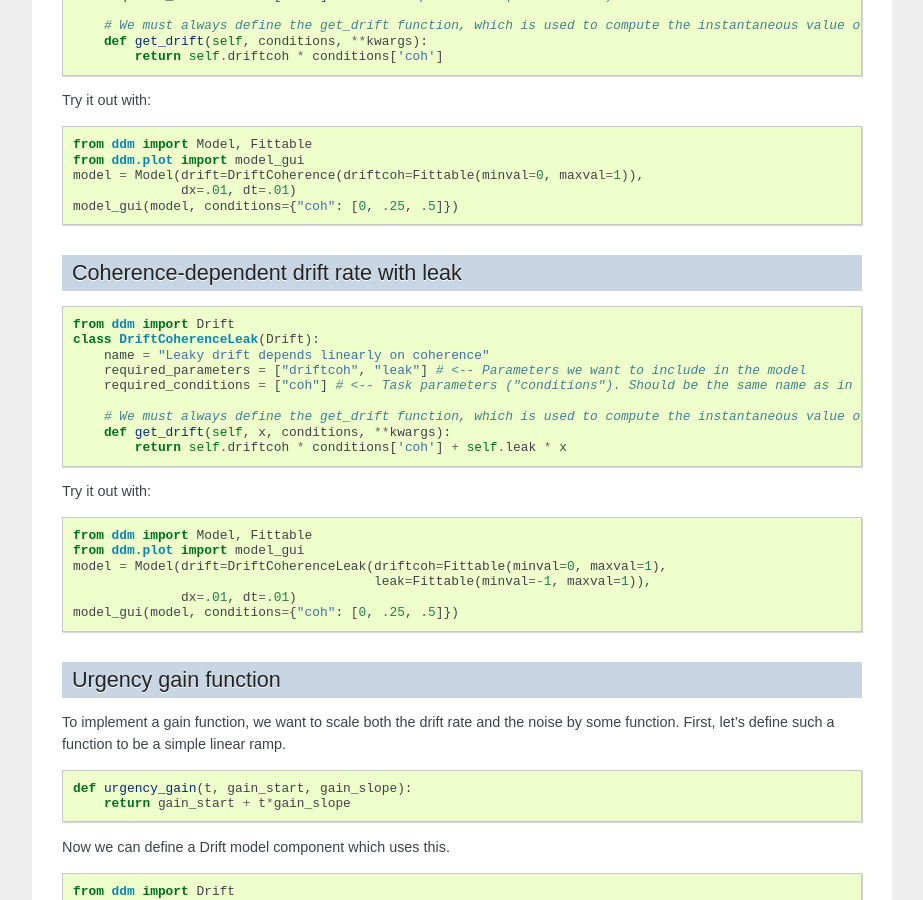
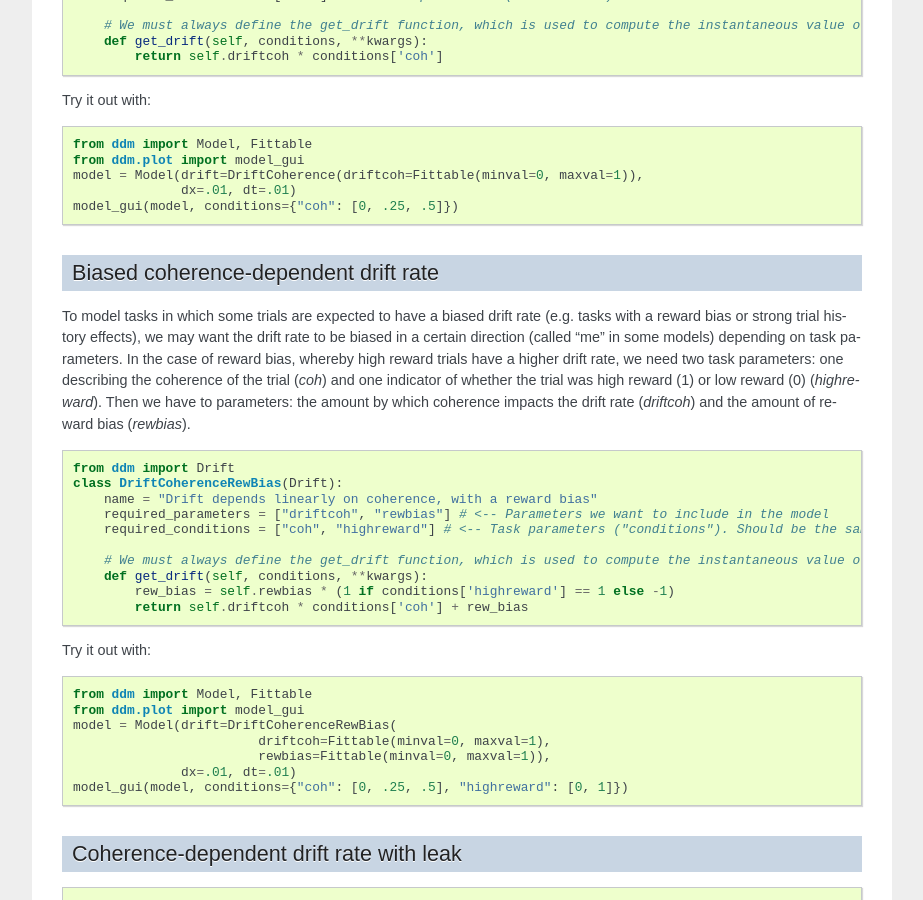
Before and after one commit to mwshinn/PyDDM, a Sphinx documentation site: the page built from doc/cookbook/driftnoise.rst, in a window 1280 px wide and 900 px high, scrolled down 1422 px. Shown: the whole window, without its empty margins (198-1121 px from the left). Built offline with Sphinx 7.4.7, drawn with Linux system fonts in a browser that asks for light colours; formulas are drawn with MathJax 3.

Commit message:
Drift rate bias example in documentation

```diff
--- a/doc/cookbook/driftnoise.rst
+++ b/doc/cookbook/driftnoise.rst
@@ -95,6 +95,38 @@ Try it out with::
   model_gui(model, conditions={"coh": [0, .25, .5]})
 
 
+.. _drift-coh-rew:
+
+Biased coherence-dependent drift rate
+~~~~~~~~~~~~~~~~~~~~~~~~~~~~~~~~~~~~~
+
+To model tasks in which some trials are expected to have a biased
+drift rate (e.g. tasks with a reward bias or strong trial history
+effects), we may want the drift rate to be biased in a certain
+direction (called "me" in some models) depending on task parameters.
+In the case of reward bias, whereby high reward trials have a higher
+drift rate, we need two task parameters: one describing the coherence
+of the trial (`coh`) and one indicator of whether the trial was high
+reward (1) or low reward (0) (`highreward`).  Then we have to
+parameters: the amount by which coherence impacts the drift rate
+(`driftcoh`) and the amount of reward bias (`rewbias`).
+
+.. literalinclude:: ../downloads/cookbook.py
+   :language: python
+   :start-after: # Start DriftCoherenceRewBias
+   :end-before: # End DriftCoherenceRewBias
+
+Try it out with::
+
+  from ddm import Model, Fittable
+  from ddm.plot import model_gui
+  model = Model(drift=DriftCoherenceRewBias(
+                          driftcoh=Fittable(minval=0, maxval=1),
+                          rewbias=Fittable(minval=0, maxval=1)),
+                dx=.01, dt=.01)
+  model_gui(model, conditions={"coh": [0, .25, .5], "highreward": [0, 1]})
+
+
 .. _drift-coh-leak:
 
 Coherence-dependent drift rate with leak
--- a/doc/cookbook/index.rst
+++ b/doc/cookbook/index.rst
@@ -36,6 +36,8 @@ I want:
 - :class:`A general Ornstein-Uhlenbeck process <.DriftLinear>`
 
 - :ref:`A drift rate which depends linearly on a task parameter (e.g. coherence) <drift-coh>`
+
+- :ref:`A linear drift with a constant bias dependent on a task condition (e.g. reward or choice history) <drift-coh-rew>`
 
 - :ref:`A leaky integrator with a drift rate which depends linearly on a task parameter (e.g. coherence) <drift-coh-leak>`
 
--- a/doc/downloads/cookbook.py
+++ b/doc/downloads/cookbook.py
@@ -156,6 +156,19 @@ class DriftCoherence(Drift):
     def get_drift(self, conditions, **kwargs):
         return self.driftcoh * conditions['coh']
 # End DriftCoherence
+
+# Start DriftCoherenceRewBias
+from ddm import Drift
+class DriftCoherenceRewBias(Drift):
+    name = "Drift depends linearly on coherence, with a reward bias"
+    required_parameters = ["driftcoh", "rewbias"] # <-- Parameters we want to include in the model
+    required_conditions = ["coh", "highreward"] # <-- Task parameters ("conditions"). Should be the same name as in the sample.
+
+    # We must always define the get_drift function, which is used to compute the instantaneous value of drift.
+    def get_drift(self, conditions, **kwargs):
+        rew_bias = self.rewbias * (1 if conditions['highreward'] == 1 else -1)
+        return self.driftcoh * conditions['coh'] + rew_bias
+# End DriftCoherenceRewBias
 
 # Start DriftCoherenceLeak
 from ddm import Drift
```
